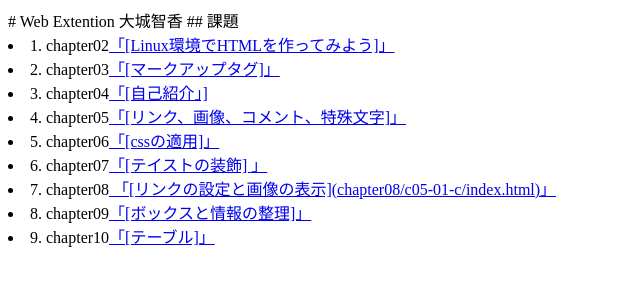
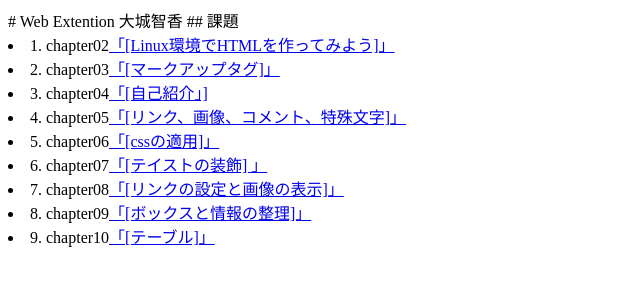
Before and after one commit to itc-s21006/WebExtention, a plain HTML site: page index.html in a window 1280 px wide. Shown: the whole page, without its empty margins (0-640 px from the left). Drawn offline with Linux system fonts and the light colour scheme.

Commit message:
課題まとめ

```diff
--- a/index.html
+++ b/index.html
@@ -24,7 +24,7 @@
 
 <li>6. chapter07<a href="chapter07/ch07-fontsytle.html">「[テイストの装飾] 」</a></li>
 
-<li>7. chapter08<a href="chapter08/c05-01-c/index.html"> 「[リンクの設定と画像の表示](chapter08/c05-01-c/index.html)」</a></li>
+<li>7. chapter08<a href="chapter08/c05-01-c/index.html">「[リンクの設定と画像の表示]」</a></li>
 
 		<li>8. chapter09<a href="chapter09/ch09-boxcss.html">「[ボックスと情報の整理]」</a></li>
 
```
